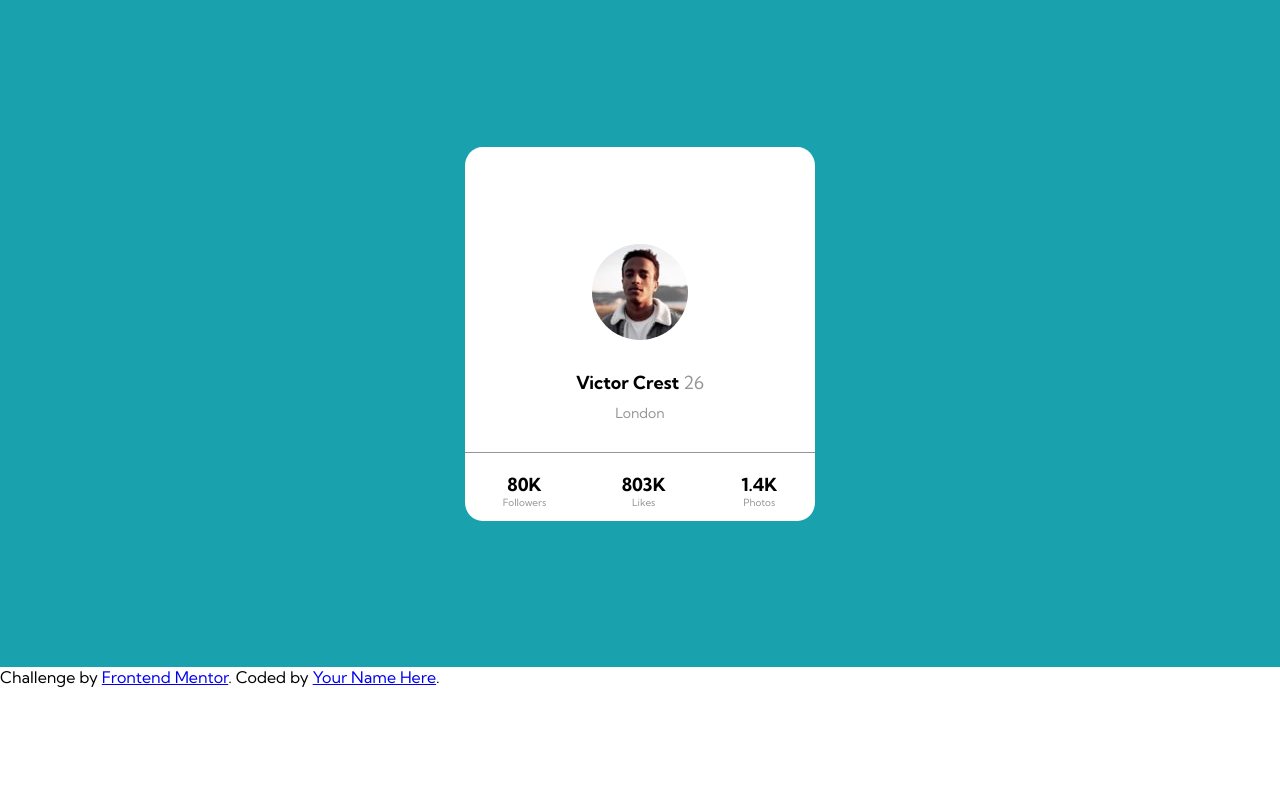
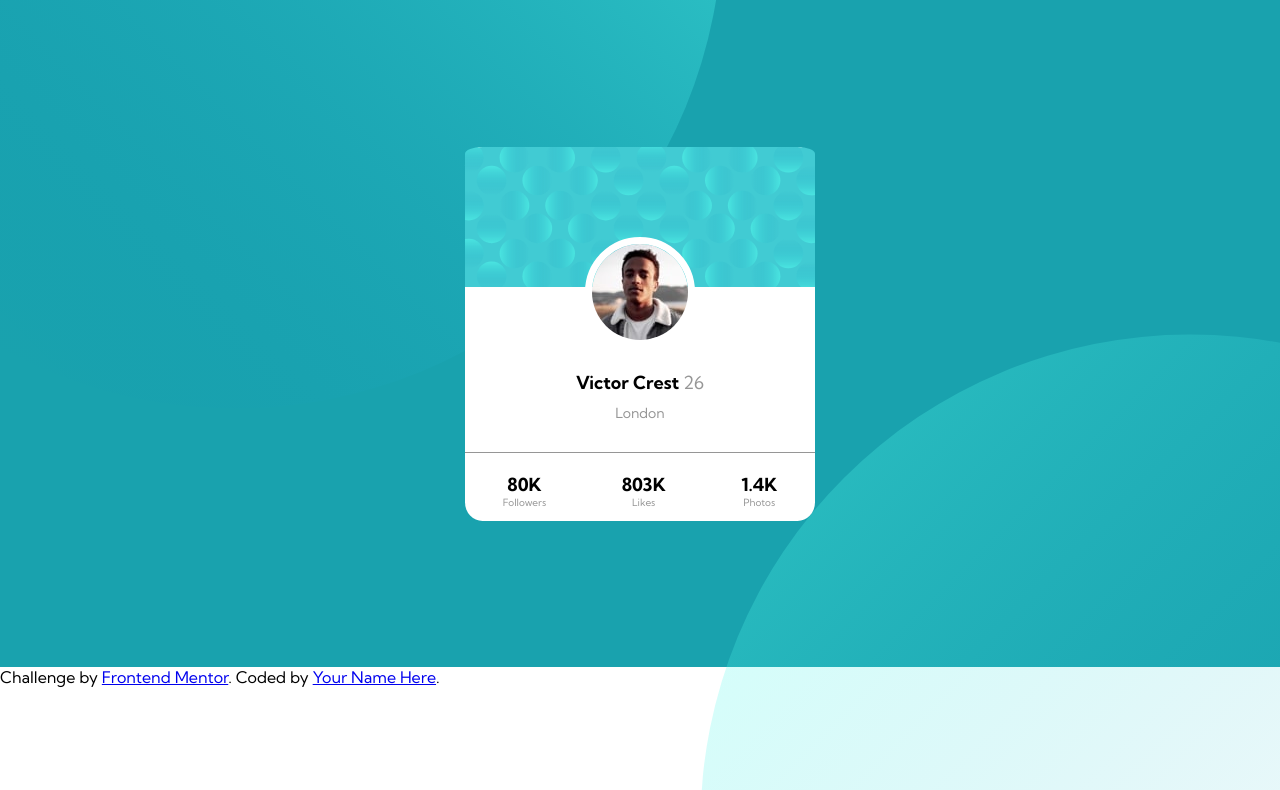
Before and after one commit to kmlson/profile_card_component, a website: page index.html in a window 1280 px wide. Shown: the top 790 px of the page. Drawn offline with Linux system fonts and the light colour scheme; the site is published under a folder, as on GitHub Pages, so addresses that start at the root find nothing.

Commit message:
images urls changed

```diff
--- a/sass/componets/_card.scss
+++ b/sass/componets/_card.scss
@@ -33,7 +33,7 @@
 }
 
 .top {
-    background-image: url("/images/bg-pattern-top.svg");
+    background-image: url("../images/bg-pattern-top.svg");
         width: 978px;
         height: 978px;
         position: absolute;
@@ -43,7 +43,7 @@
 }
 
 .bottom {
-    background-image: url("/images/bg-pattern-bottom.svg");
+    background-image: url("../images/bg-pattern-bottom.svg");
         width: 978px;
         height: 978px;
         position: absolute;
@@ -52,7 +52,7 @@
        left: 100px;
 }
 .header {
-        background-image: url("/images/bg-pattern-card.svg");
+        background-image: url("../images/bg-pattern-card.svg");
         width: 326px;
         height: 140px;
         border-top-left-radius: 5%;
```
Also changed, not shown: css/main.css.
